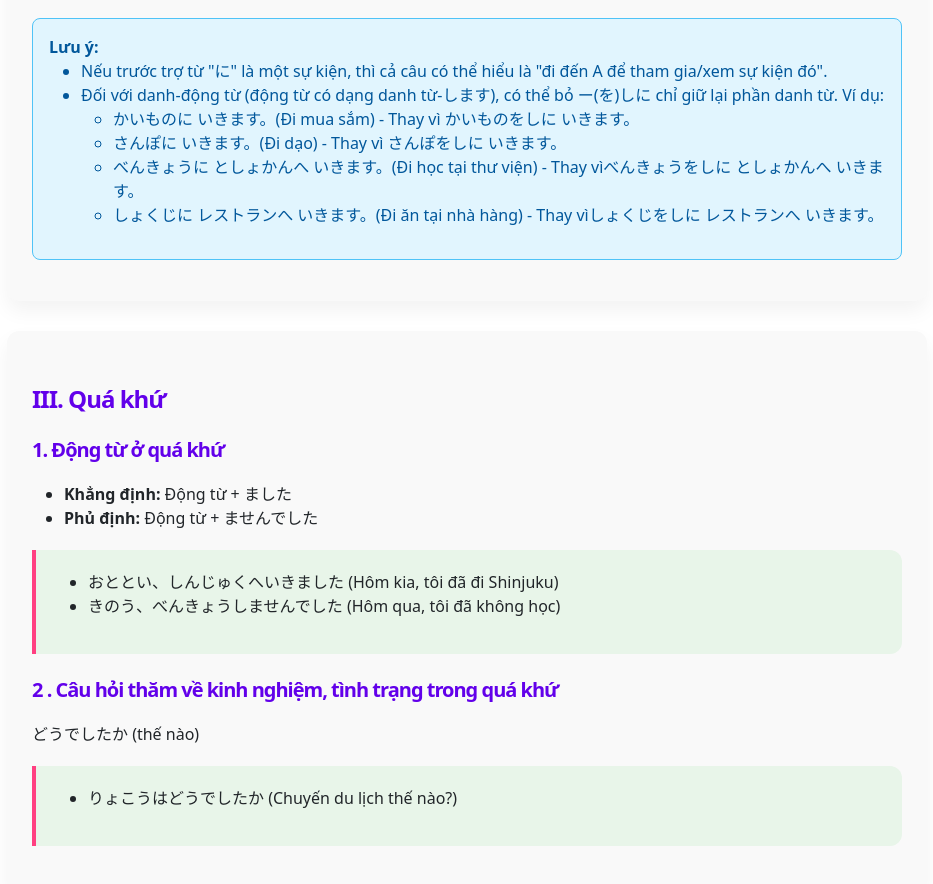
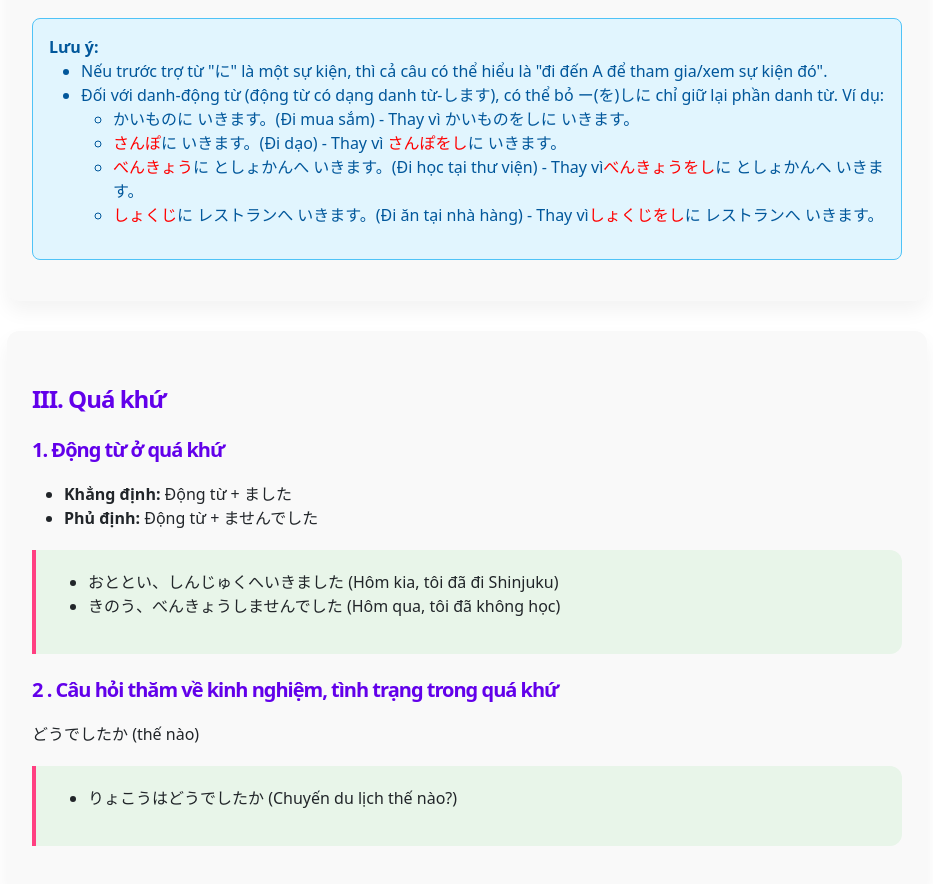
Before and after one commit to lgdlong/learn-jpd-fpt, a Next.js app: page /grammar in a window 1280 px wide. Shown: the part 6140-7024 px from the top of the page, without its empty margins (338-1271 px from the left). Built offline with nearby package versions, Linux system fonts and the light colour scheme.

Commit message:
fix: update class name for text color in GrammarContent component

```diff
--- a/src/components/GrammarContent.tsx
+++ b/src/components/GrammarContent.tsx
@@ -471,20 +471,20 @@ export default function GrammarContent() {
                     <span>かいものをし</span>に いきます。
                   </li>
                   <li>
-                    <span className="text-red">さんぽ</span>に いきます。(Đi
-                    dạo) - Thay vì <span className="text-red">さんぽをし</span>
+                    <span className="red-text">さんぽ</span>に いきます。(Đi
+                    dạo) - Thay vì <span className="red-text">さんぽをし</span>
                     に いきます。
                   </li>
                   <li>
-                    <span className="text-red">べんきょう</span>に としょかんへ
+                    <span className="red-text">べんきょう</span>に としょかんへ
                     いきます。(Đi học tại thư viện) - Thay vì
-                    <span className="text-red">べんきょうをし</span>に
+                    <span className="red-text">べんきょうをし</span>に
                     としょかんへ いきます。
                   </li>
                   <li>
-                    <span className="text-red">しょくじ</span>に レストランへ
+                    <span className="red-text">しょくじ</span>に レストランへ
                     いきます。(Đi ăn tại nhà hàng) - Thay vì
-                    <span className="text-red">しょくじをし</span>に
+                    <span className="red-text">しょくじをし</span>に
                     レストランへ いきます。
                   </li>
                 </ul>
```
